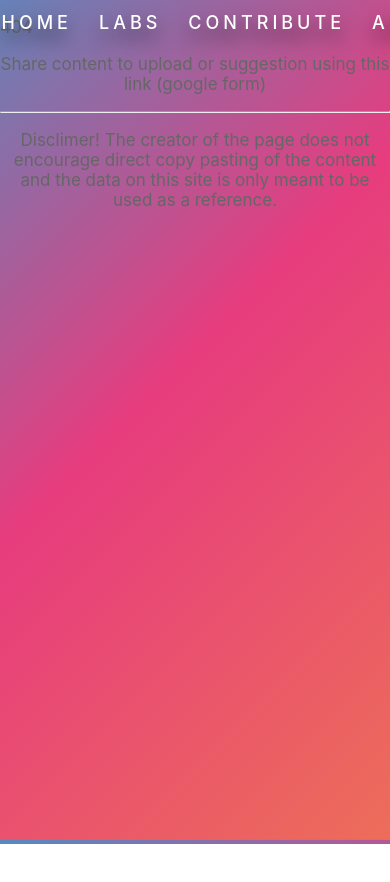
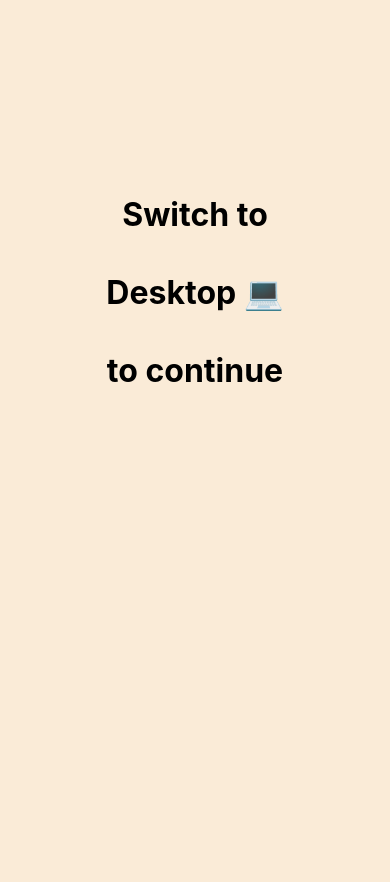
Before and after one commit to Prithvi12890/labs-data, a React (Create React App) app: page / in a window 390 px wide. Shown: the top 882 px of the page. Before the commit the page ends 844 px from the top, so only its background shows below. Built offline with nearby package versions, Linux system fonts and the light colour scheme.

Commit message:
mobile view blocked

```diff
--- a/public/index.html
+++ b/public/index.html
@@ -39,5 +39,25 @@
       To begin the development, run `npm start` or `yarn start`.
       To create a production bundle, use `npm run build` or `yarn build`.
     -->
+    <div id="small-screen"><h1>Switch to <br/><br/>Desktop 💻 <br/><br/>to continue</h1></div>
   </body>
+
+  <style>
+    @media screen and (max-width: 600px) {
+      body{
+        background: none;
+        background-color: antiquewhite;
+
+      }
+      #root{
+        display: none;
+      }
+      #small-screen{
+        display: block;
+        min-height: 100vh;
+        margin-top: 50%;
+      }
+    }
+  </style>
+
 </html>
--- a/src/index.css
+++ b/src/index.css
@@ -17,6 +17,11 @@ code {
     monospace;
 }
 
+#small-screen{
+  text-align: center;
+  display: none;
+}
+
 @keyframes change {
   0%{
       background-position: 0 10%;
```
